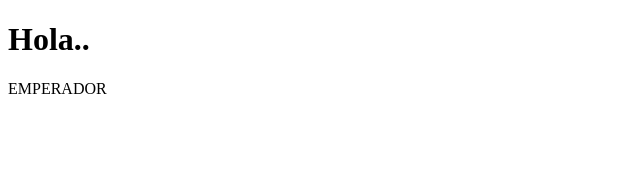
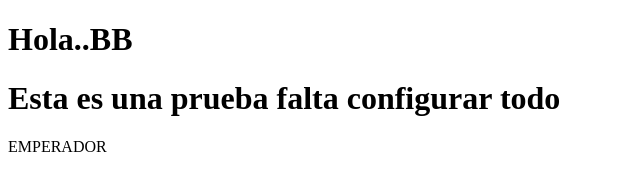
Before and after one commit to boleteria/emperador, a plain HTML site: page index.html in a window 1280 px wide. Shown: the whole page, without its empty margins (0-640 px from the left). Drawn offline with Linux system fonts and the light colour scheme.

Commit message:
Update index.html

```diff
--- a/index.html
+++ b/index.html
@@ -5,7 +5,8 @@
 </head>
 <body>
 
-<h1>Hola..</h1>
+<h1>Hola..BB</h1>
+  <h1>Esta es una prueba falta configurar todo</h1>
 <p>EMPERADOR</p>
 
 </body>
```
